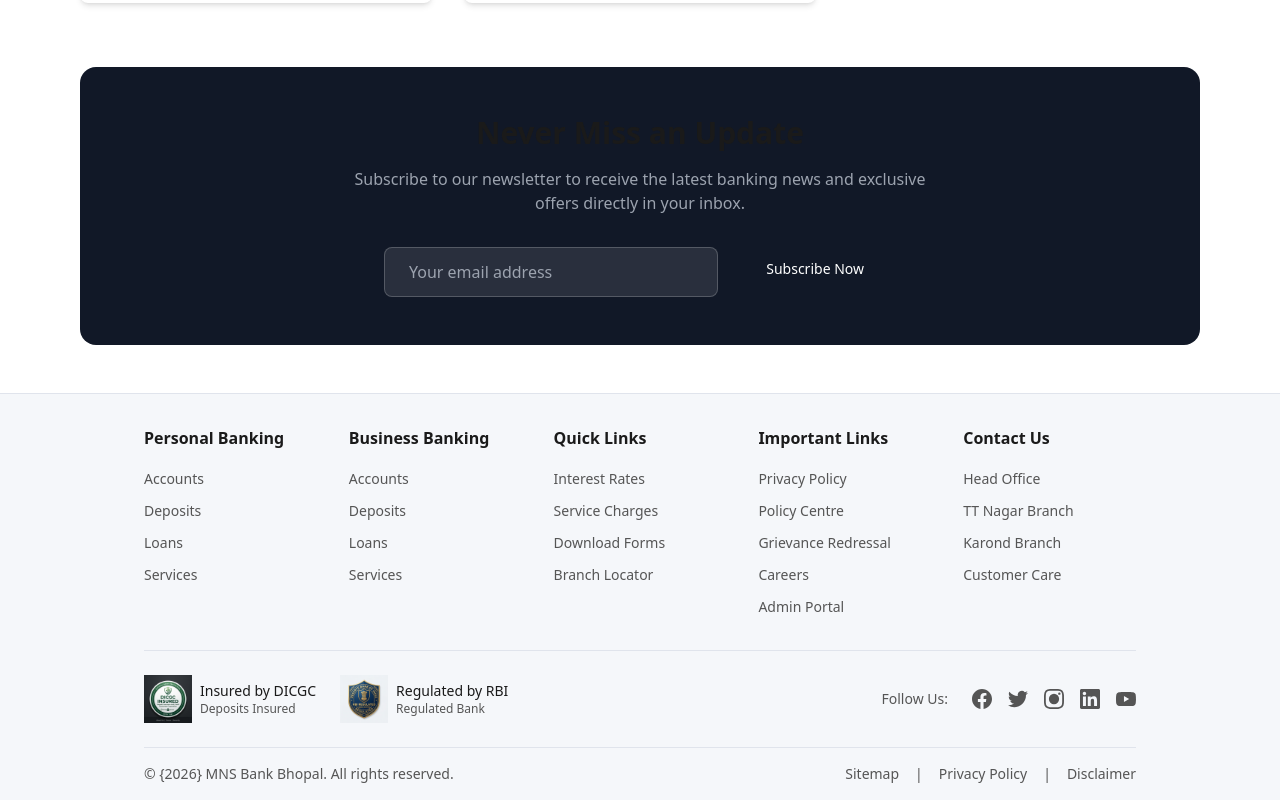
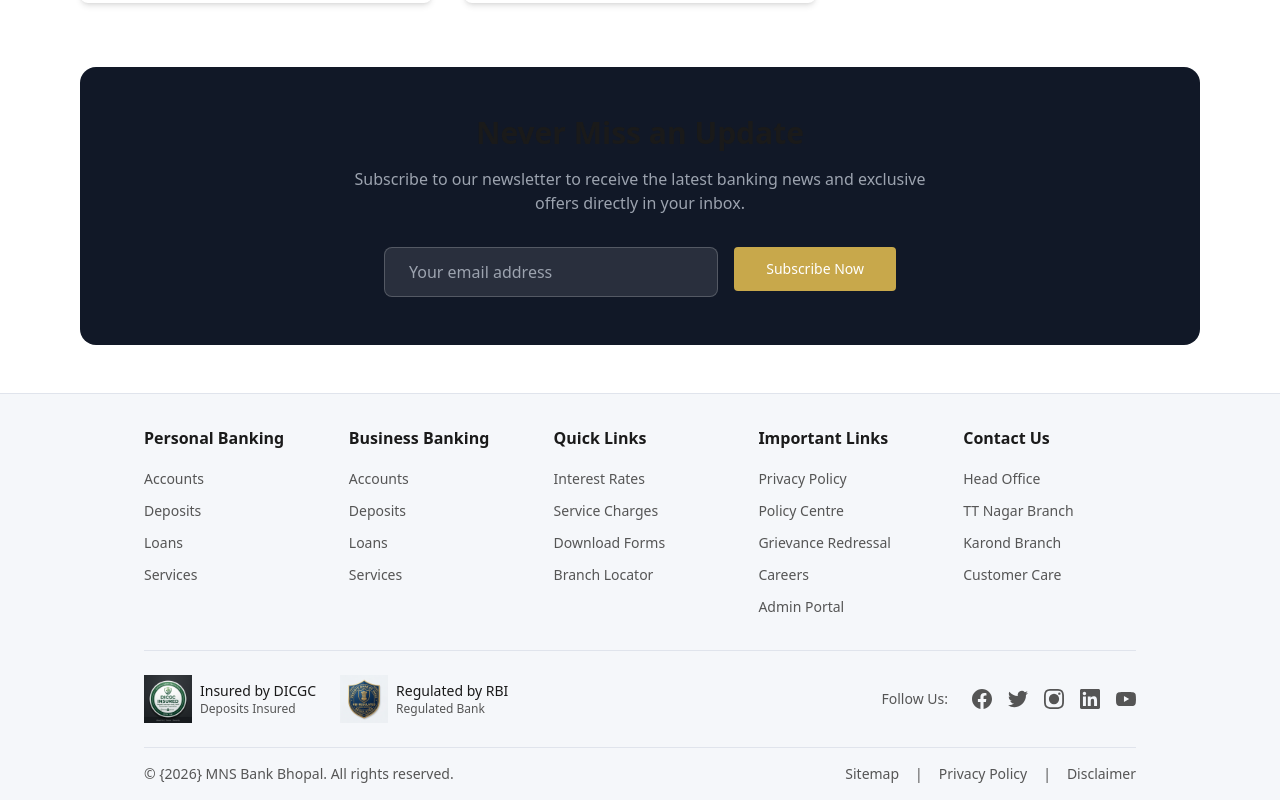
Before and after one commit to Ayush07571/mnsbank, a Next.js app: page /news in a window 1280 px wide. Shown: the part 2137-2937 px from the top of the page. Built offline with nearby package versions, Linux system fonts and the light colour scheme; no server answers.

Commit message:
fix: resolve button variant type error in NewsPage

```diff
--- a/src/app/(public)/news/page.tsx
+++ b/src/app/(public)/news/page.tsx
@@ -168,7 +168,7 @@ export default function NewsPage() {
               placeholder="Your email address"
               className="px-6 py-3 rounded-lg bg-white/10 border border-white/20 text-white focus:outline-none focus:ring-2 focus:ring-brand-accent w-full"
             />
-            <Button variant="accent" size="lg" className="whitespace-nowrap px-8 font-bold">
+            <Button variant="primary" size="lg" className="whitespace-nowrap px-8 font-bold">
               Subscribe Now
             </Button>
           </div>
```
